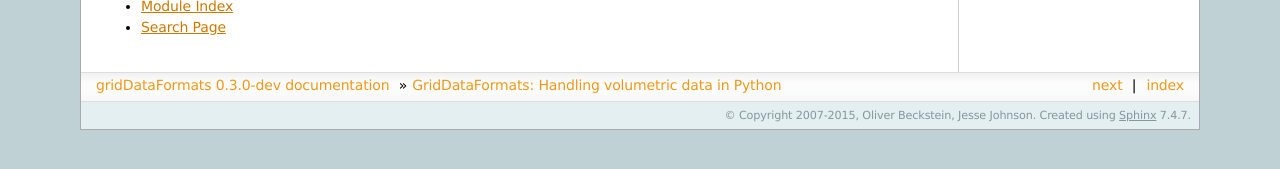
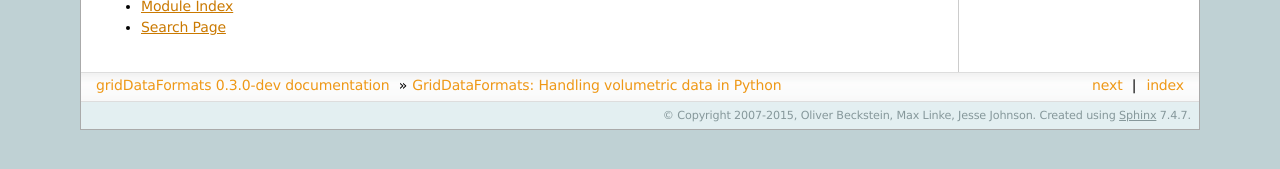
Before and after one commit to MDAnalysis/GridDataFormats, a Sphinx documentation site: the page built from doc/source/index.rst, in a window 1280 px wide. Shown: the part 430-599 px from the top of the page. Built offline with Sphinx 7.4.7, drawn with Linux system fonts in a browser that asks for light colours.

Commit message:
added Max Linke to author list in the sphinx docs

```diff
--- a/doc/source/conf.py
+++ b/doc/source/conf.py
@@ -58,7 +58,7 @@ master_doc = 'index'
 
 # General information about the project.
 project = u'gridDataFormats'
-copyright = u'2007-2015, Oliver Beckstein, Jesse Johnson'
+copyright = u'2007-2015, Oliver Beckstein, Max Linke, Jesse Johnson'
 
 # The version info for the project you're documenting, acts as replacement for
 # |version| and |release|, also used in various other places throughout the
```
